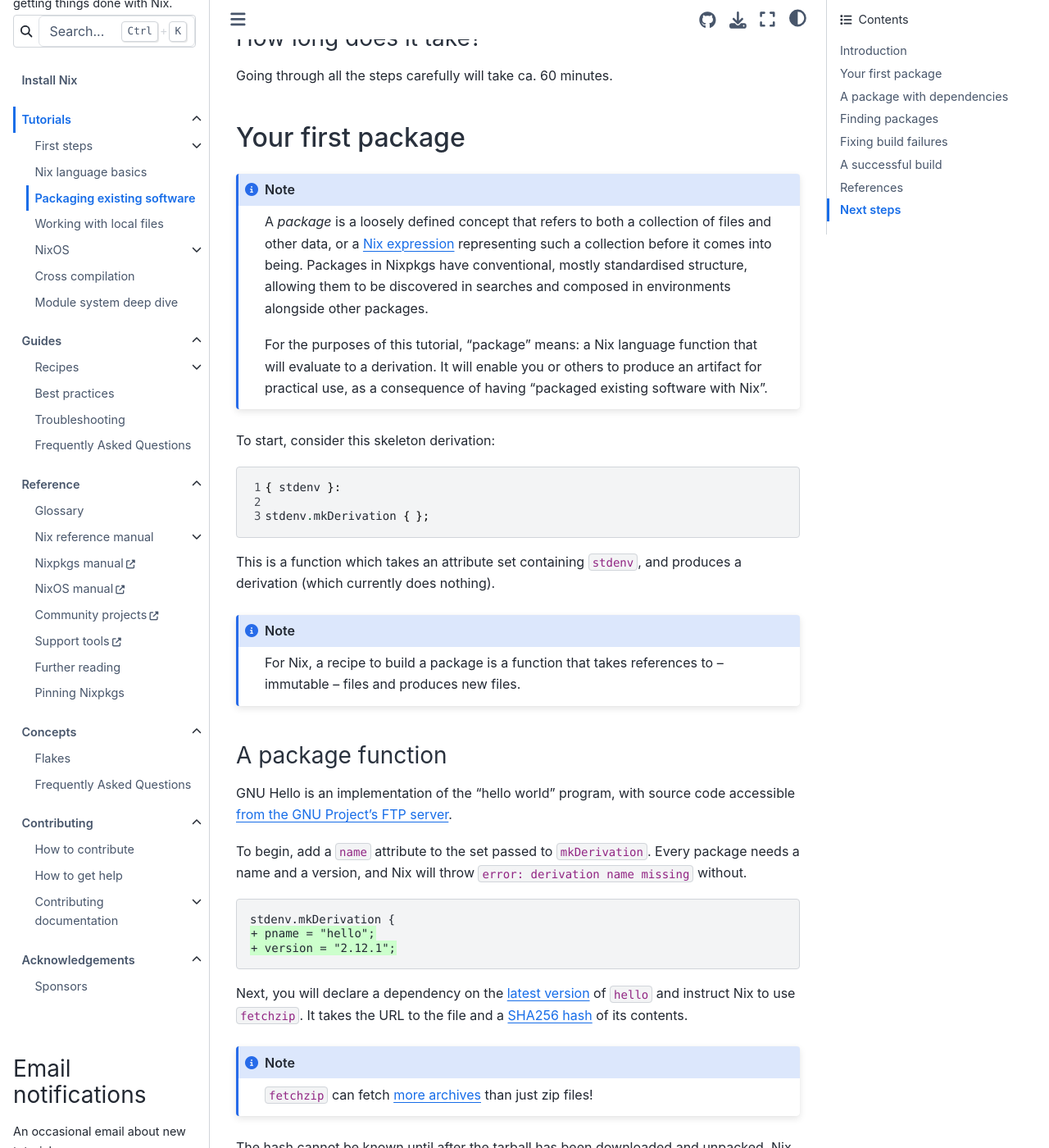
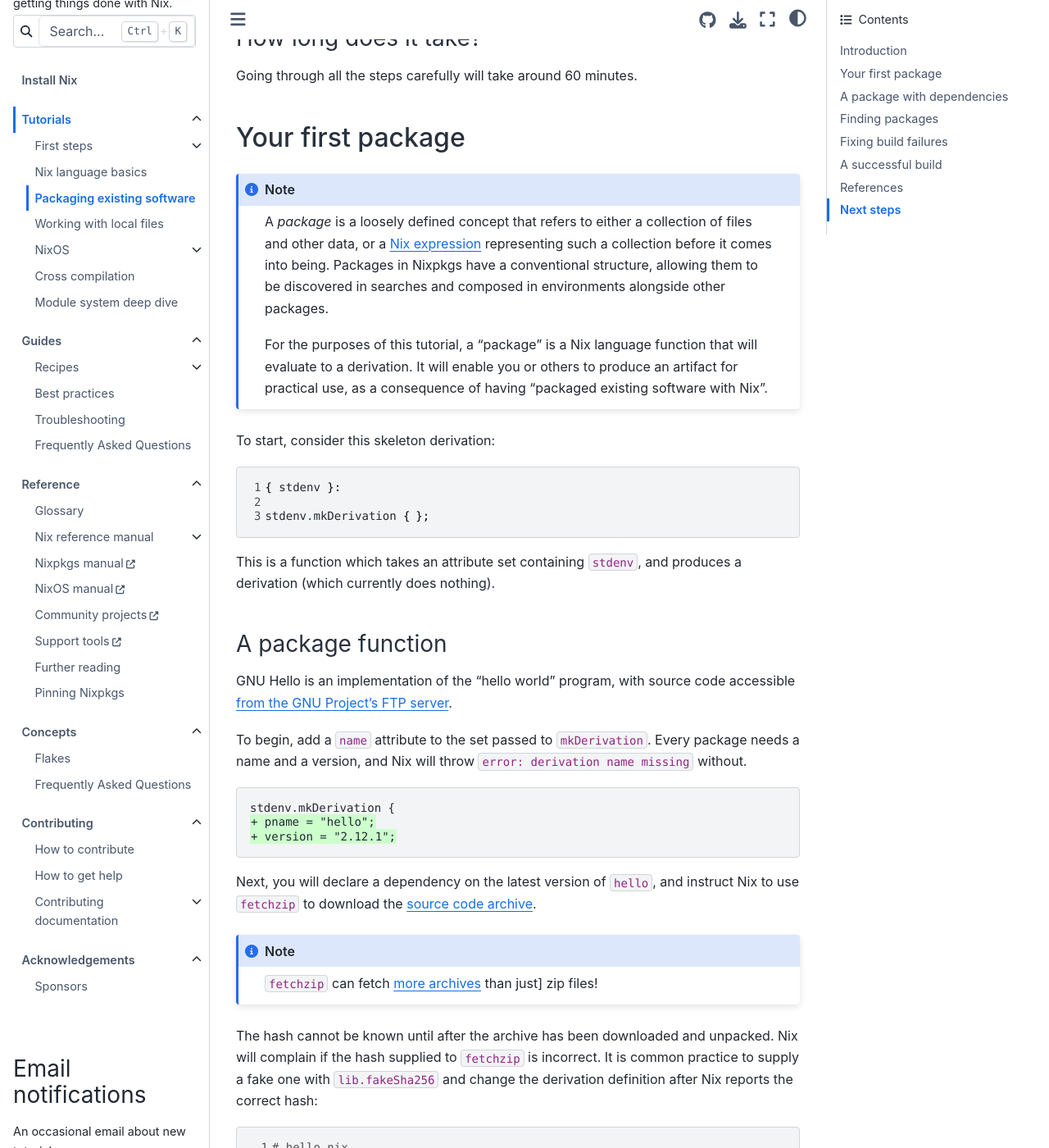
Before and after one commit to NixOS/nix.dev, a Sphinx documentation site: the page built from source/tutorials/packaging-existing-software.md, in a window 1280 px wide and 1400 px high, scrolled down 941 px. Shown: the whole window at 82% size. Built offline with Sphinx 7.4.7 and the Sphinx Book theme 1.1.4, drawn with Linux system fonts in a browser that asks for light colours; some of the changed text lies outside the part shown.

Commit message:
address review comments

````diff
--- a/source/tutorials/packaging-existing-software.md
+++ b/source/tutorials/packaging-existing-software.md
@@ -15,8 +15,7 @@
 
 ## Introduction
 
-In this tutorial, you'll create your first [Nix derivations](https://nix.dev/manual/nix/2.18/language/derivations) to package C/C++ software.
-This takes advantage of the [Nixpkgs Standard Environment](https://nixos.org/manual/nixpkgs/stable/#part-stdenv) (`stdenv`), which automates much of the work involved.
+In this tutorial, you'll create your first [Nix derivations](https://nix.dev/manual/nix/2.18/language/derivations) to package C/C++ software, taking advantage of the [Nixpkgs Standard Environment](https://nixos.org/manual/nixpkgs/stable/#part-stdenv) (`stdenv`), which automates much of the work involved.
 
 ### What will you learn?
 
@@ -32,7 +31,7 @@
 
 ### How long does it take?
 
-Going through all the steps carefully will take ca. 60 minutes.
+Going through all the steps carefully will take around 60 minutes.
 
 ## Your first package
 
@@ -41,10 +40,10 @@
 TODO: link to the Nix manual glossary entry once it's in a released build:
 https://hydra.nixos.org/job/nix/master/build.x86_64-linux/latest/download/manual/glossary.html#package
 -->
-A _package_ is a loosely defined concept that refers to both a collection of files and other data, or a {term}`Nix expression` representing such a collection before it comes into being.
-Packages in Nixpkgs have conventional, mostly standardised structure, allowing them to be discovered in searches and composed in environments alongside other packages.
+A _package_ is a loosely defined concept that refers to either a collection of files and other data, or a {term}`Nix expression` representing such a collection before it comes into being.
+Packages in Nixpkgs have a conventional structure, allowing them to be discovered in searches and composed in environments alongside other packages.
 
-For the purposes of this tutorial, "package" means: a Nix language function that will evaluate to a derivation.
+For the purposes of this tutorial, a "package" is a Nix language function that will evaluate to a derivation.
 It will enable you or others to produce an artifact for practical use, as a consequence of having "packaged existing software with Nix".
 :::
 
@@ -57,10 +56,6 @@
 ```
 
 This is a function which takes an attribute set containing `stdenv`, and produces a derivation (which currently does nothing).
-
-:::{note}
-For Nix, a recipe to build a package is a function that takes references to – immutable – files and produces new files.
-:::
 
 ### A package function
 
@@ -77,14 +72,13 @@
 
 ```
 
-Next, you will declare a dependency on the [latest version](https://ftp.gnu.org/gnu/hello/hello-2.12.1.tar.gz) of `hello` and instruct Nix to use `fetchzip`.
-It takes the URL to the file and a [SHA256 hash](https://en.wikipedia.org/wiki/SHA-2) of its contents.
+Next, you will declare a dependency on the latest version of `hello`, and instruct Nix to use `fetchzip` to download the [source code archive](https://ftp.gnu.org/gnu/hello/hello-2.12.1.tar.gz).
 
 :::{note}
-`fetchzip` can fetch [more archives](https://nixos.org/manual/nixpkgs/stable/#fetchurl) than just zip files!
+`fetchzip` can fetch [more archives](https://nixos.org/manual/nixpkgs/stable/#fetchurl) than just] zip files!
 :::
 
-The hash cannot be known until after the tarball has been downloaded and unpacked.
+The hash cannot be known until after the archive has been downloaded and unpacked.
 Nix will complain if the hash supplied to `fetchzip` is incorrect.
 It is common practice to supply a fake one with `lib.fakeSha256` and change the derivation definition after Nix reports the correct hash:
 
@@ -174,7 +168,7 @@
 
 ### Finding the file hash
 As expected, the incorrect file hash caused an error, and Nix helpfully provided the correct one.
-Substitute substitute it into `hello.nix` to replace `lib.fakeSha256`:
+In `hello.nix`, replace `lib.fakeSha256` with the correct hash:
 
 ```nix
 # hello.nix
@@ -435,11 +429,14 @@
 
 Determining from where to source a dependency is currently a somewhat involved, because package names don't always correspond to library or program names.
 
+You will need the `Xlib.h` headers from the `X11` C package, the Nixpkgs derivation for which is `libX11`, available in the `xorg` package set.
+There are multiple ways to figure this out:
+
+### `search.nixos.org`
+
 :::{tip}
 The easiest way to find what you need is on search.nixos.org/packages.
 :::
-
-### search.nixos.org
 
 Unfortunately in this case, [searching for `x11`](https://search.nixos.org/packages?query=x11) produces too many irrelevant results because X11 is ubiquitous.
 On the left side bar there is a list package sets, and [selecting `xorg`](https://search.nixos.org/packages?channel=23.11&buckets={%22package_attr_set%22%3A[%22xorg%22]%2C%22package_license_set%22%3A[]%2C%22package_maintainers_set%22%3A[]%2C%22package_platforms%22%3A[]}&query=x11) shows something promising.
@@ -499,8 +497,6 @@
 ### `nix-locate`
 
 Consider using `nix-locate` from the [`nix-index`](https://github.com/nix-community/nix-index) tool to find derivations that provide what you need.
-
-You will need the `Xlib.h` headers from the `X11` C package, the Nixpkgs derivation for which is `libX11`, available in the `xorg` package set.
 
 ### Adding package sets as dependencies
 
````
Also changed, not shown: other parts of source/tutorials/packaging-existing-software.md (+2 -1 lines).
